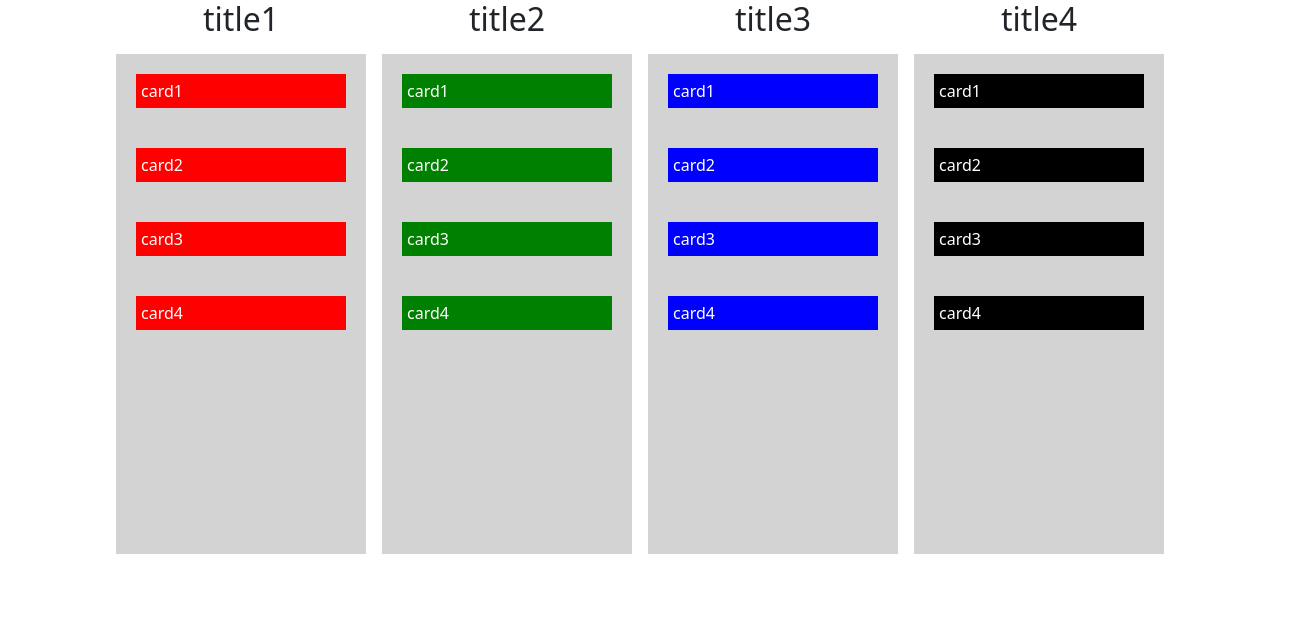
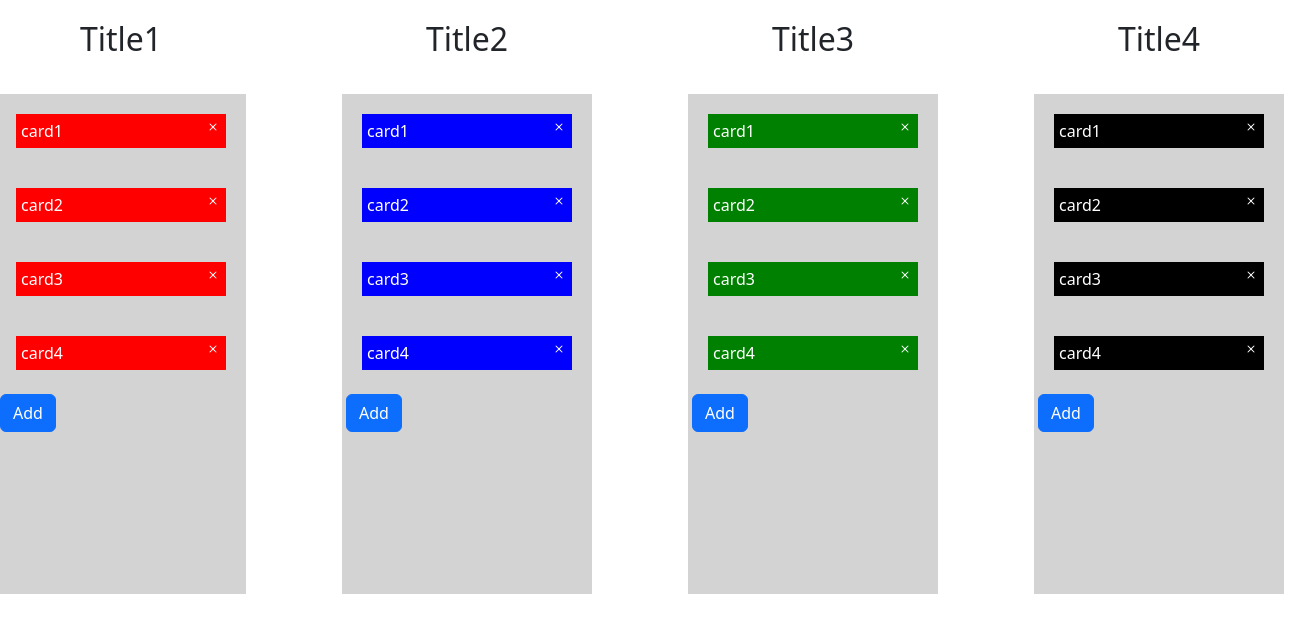
Before and after one commit to DEEPIKADHINESH/stackofcards, a React (Create React App) app: page / in a window 1280 px wide. Shown: the top 632 px of the page, 1312 px wide, since content can reach past the window. Built offline with nearby package versions, Linux system fonts and the light colour scheme.

Commit message:
changed the color

```diff
--- a/src/display.jsx
+++ b/src/display.jsx
@@ -3,52 +3,52 @@ import { DragDropContext, Draggable, Droppable } from "react-beautiful-dnd";
 import "./display.css";
 import uuid from "uuid/v4";
 const itemsFromBackend=[
-    {id:uuid(),title:"card1",color:"red"},
-    {id:uuid(),title:"card2",color:"red"},
-    {id:uuid(),title:"card3",color:"red"},
-    {id:uuid(),title:"card4",color:"red"}
+    {id:uuid(),title:"card1"},
+    {id:uuid(),title:"card2"},
+    {id:uuid(),title:"card3"},
+    {id:uuid(),title:"card4"}
 
 ]
 const itemsFromBackend1=[
-    {id:uuid(),title:"card1",color:"green"},
-    {id:uuid(),title:"card2",color:"green"},
-    {id:uuid(),title:"card3",color:"green"},
-    {id:uuid(),title:"card4",color:"green"}
+    {id:uuid(),title:"card1"},
+    {id:uuid(),title:"card2"},
+    {id:uuid(),title:"card3"},
+    {id:uuid(),title:"card4"}
 
 ]
 const itemsFromBackend2=[
-    {id:uuid(),title:"card1",color:"blue"},
-    {id:uuid(),title:"card2",color:"blue"},
-    {id:uuid(),title:"card3",color:"blue"},
-    {id:uuid(),title:"card4",color:"blue"}
+    {id:uuid(),title:"card1"},
+    {id:uuid(),title:"card2"},
+    {id:uuid(),title:"card3"},
+    {id:uuid(),title:"card4"}
 
 ]
 const itemsFromBackend3=[
-    {id:uuid(),title:"card1",color:"black"},
-    {id:uuid(),title:"card2",color:"black"},
-    {id:uuid(),title:"card3",color:"black"},
-    {id:uuid(),title:"card4",color:"black"}
+    {id:uuid(),title:"card1"},
+    {id:uuid(),title:"card2"},
+    {id:uuid(),title:"card3"},
+    {id:uuid(),title:"card4"}
 ]
 const columnsFromBackend={
     [uuid()]:{
-        name:"title1",
+        name:"Title1",
         items:itemsFromBackend,
         color:"red"
     },
     [uuid()]:{
-        name:"title2",
+        name:"Title2",
         items:itemsFromBackend1,
-        color:"green,"
+        color:"blue"
     },
     [uuid()]:{
-        name:"title3",
+        name:"Title3",
         items:itemsFromBackend2,
-        color:"black"
+        color:"green"
     },
     [uuid()]:{
-        name:"title4",
+        name:"Title4",
         items:itemsFromBackend3,
-        color:"blue"
+        color:"black"
     }
 }
 const onDragEnd = (result, columns, setColumns) => {
@@ -57,6 +57,7 @@ const onDragEnd = (result, columns, setColumns) => {
 
       if (source.droppableId !== destination.droppableId) {
         const sourceColumn = columns[source.droppableId];
+       // console.log(sourceColumn)
         const destColumn = columns[destination.droppableId];
         const sourceItems = [...sourceColumn.items];
         const destItems = [...destColumn.items];
@@ -90,6 +91,14 @@ const onDragEnd = (result, columns, setColumns) => {
 
     function Display() {
       const [columns, setColumns] = useState(columnsFromBackend);
+      const handleAdd=()=>{
+             console.log(columns)
+             //setColumns(current => [...current, {id:uuid(),title:"card100",color:"black"}])
+      }
+      const handleDelte=(id,columnId)=>{
+
+
+      }
       return (
         <div style={{ display: "flex", justifyContent: "center", height: "100%" }}>
           <DragDropContext
@@ -103,6 +112,7 @@ const onDragEnd = (result, columns, setColumns) => {
                     flexDirection: "column",
                     alignItems: "center",
 
+                    margin:20
                   }}
                   key={columnId}
                 >
@@ -118,9 +128,11 @@ const onDragEnd = (result, columns, setColumns) => {
                               background: snapshot.isDraggingOver
                                 ? "lightblue"
                                 : "lightgrey",
+                              //background:column.color,
                               padding: 4,
                               width: 250,
                               minHeight: 500,
+                              margin:20
 
                             }}
                           >
@@ -149,7 +161,12 @@ const onDragEnd = (result, columns, setColumns) => {
                                           ...provided.draggableProps.style
                                         }}
                                       >
-                                        <div style={{background:item.color,padding:"5px"}}>{item.title}</div>
+
+                                        <div style={{padding:"5px",background:column.color}}>{item.title}
+                                        <svg xmlns="http://www.w3.org/2000/svg" width="16" height="16" fill="currentColor" className="bi bi-x" viewBox="0 0 16 16" style={{float:"right"}}
+                                       onClick={()=>handleDelte(item.id,columnId)}>
+  <path d="M4.646 4.646a.5.5 0 0 1 .708 0L8 7.293l2.646-2.647a.5.5 0 0 1 .708.708L8.707 8l2.647 2.646a.5.5 0 0 1-.708.708L8 8.707l-2.646 2.647a.5.5 0 0 1-.708-.708L7.293 8 4.646 5.354a.5.5 0 0 1 0-.708z"/>
+</svg></div>
 
                                       </div>
                                     );
@@ -158,6 +175,7 @@ const onDragEnd = (result, columns, setColumns) => {
                               );
                             })}
                             {provided.placeholder}
+                            <button className="btn btn-primary" onClick={handleAdd}>Add</button>
                           </div>
                         );
                       }}
--- a/src/index.js
+++ b/src/index.js
@@ -4,10 +4,11 @@ import './index.css';
 import App from './App';
 import reportWebVitals from './reportWebVitals';
 import "../node_modules/bootstrap/dist/css/bootstrap.min.css"
+import Display from './display';
 const root = document.getElementById('root');
 ReactDOM.render(
   <React.StrictMode>
-    <App />
+    <App/>
   </React.StrictMode>,root
 );
 
```
Also changed, not shown: src/App.js (+6 -157 lines).
